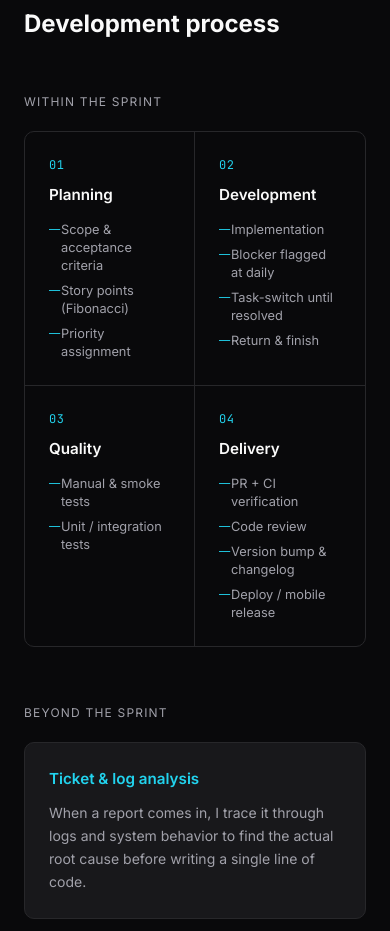
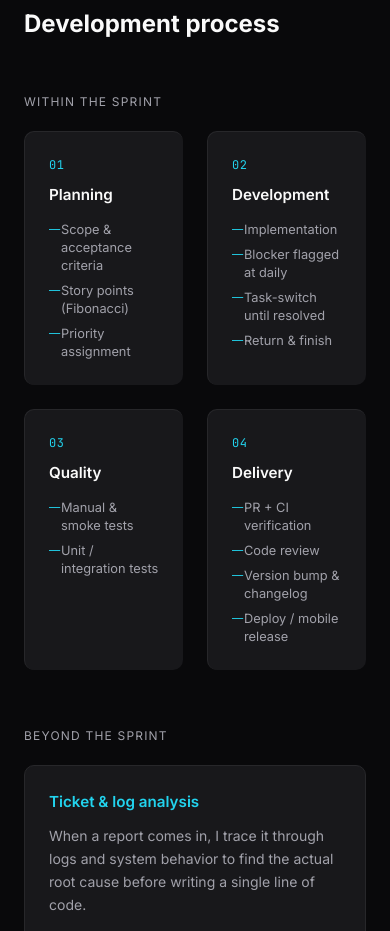
Before and after one commit to pawelel/pawelel.github.io, an Astro site: page / in a window 390 px wide. Shown: the part 965-1896 px from the top of the page. Built offline with nearby package versions, Linux system fonts and the light colour scheme; Astro itself is replaced by a stand-in of ours.

Commit message:
fix(web): unify sprint phase cards style with approach cards

```diff
--- a/src/pages/index.astro
+++ b/src/pages/index.astro
@@ -403,8 +403,8 @@ const experience = [
 
   .section-label { font-size: 0.875rem; color: var(--muted); margin-bottom: 8px; }
   .subsection-label { font-size: 0.75rem; text-transform: uppercase; letter-spacing: 0.1em; color: var(--muted); margin-bottom: 20px; }
-  .sprint-phases { display: grid; grid-template-columns: repeat(4, 1fr); gap: 0; border: 1px solid var(--border); border-radius: 10px; overflow: hidden; }
-  .phase { padding: 24px; border-right: 1px solid var(--border); }
+  .sprint-phases { display: grid; grid-template-columns: repeat(4, 1fr); gap: 24px; }
+  .phase { background: var(--surface); border: 1px solid var(--border); border-radius: 10px; padding: 24px; }
   .phase:last-child { border-right: none; }
   .phase-num { font-size: 0.75rem; color: var(--accent); margin-bottom: 8px; letter-spacing: 0.05em; }
   .phase-name { font-weight: 600; font-size: 0.95rem; margin-bottom: 14px; color: var(--text); }
@@ -587,9 +587,7 @@ const experience = [
     .stack-grid { grid-template-columns: 1fr; gap: 24px; }
     .approach-grid { grid-template-columns: 1fr; gap: 16px; }
     .sprint-phases { grid-template-columns: 1fr 1fr; }
-    .phase { border-right: none; border-bottom: 1px solid var(--border); }
-    .phase:nth-child(odd) { border-right: 1px solid var(--border); }
-    .phase:nth-last-child(-n+2) { border-bottom: none; }
+    .phase { border-right: none; border-bottom: none; }
     .project-card { padding: 20px; }
     .job-header { flex-direction: column; }
   }
```
